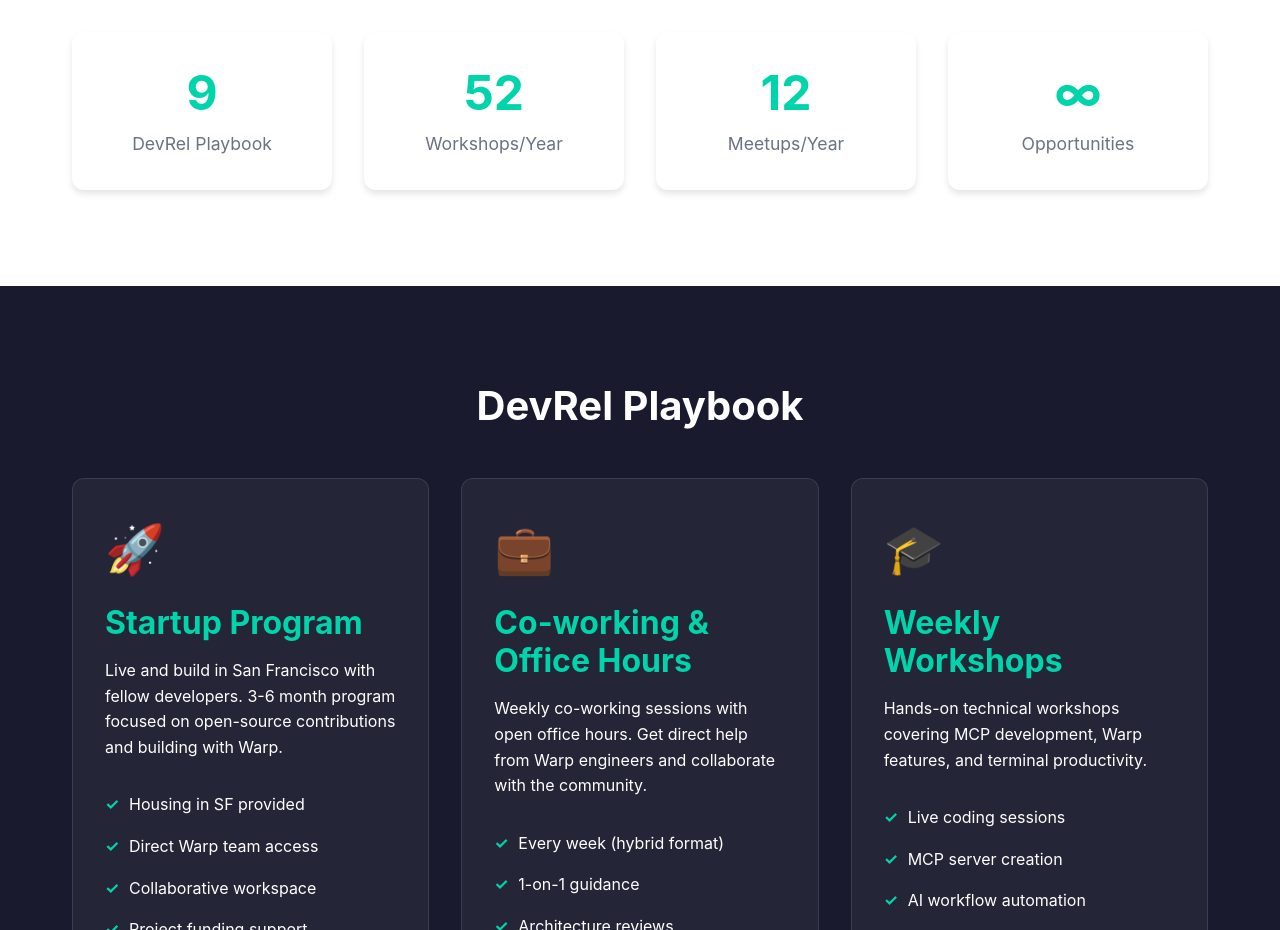
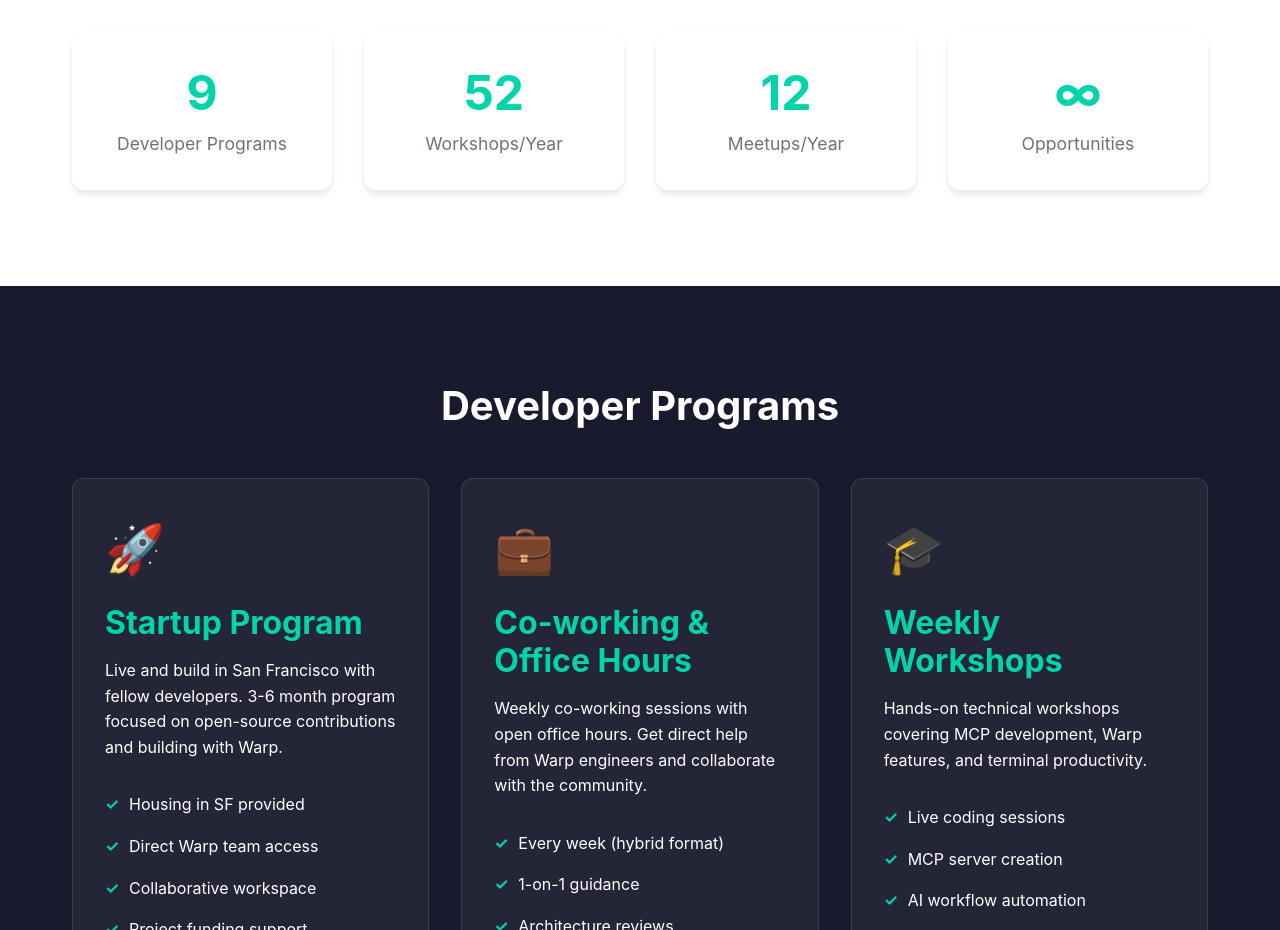
Before and after one commit to colygon/glean-devrel, a website: page index.html in a window 1280 px wide. Shown: the part 840-1770 px from the top of the page. Drawn offline with Linux system fonts and the light colour scheme.

Commit message:
Change 'DevRel Playbook' to 'Developer Programs' site-wide

```diff
--- a/index.html
+++ b/index.html
@@ -42,7 +42,7 @@
             <div class="stats">
                 <div class="stat-card">
                     <h3>9</h3>
-                    <p>DevRel Playbook</p>
+                    <p>Developer Programs</p>
                 </div>
                 <div class="stat-card">
                     <h3>52</h3>
@@ -62,7 +62,7 @@
 
     <section id="programs" class="section bg-dark">
         <div class="container">
-            <h2>DevRel Playbook</h2>
+            <h2>Developer Programs</h2>
             <div class="programs-grid">
 
                 <div class="program-card">
```
Also changed, not shown: presentation.html (+1 -1 lines), README.md.
